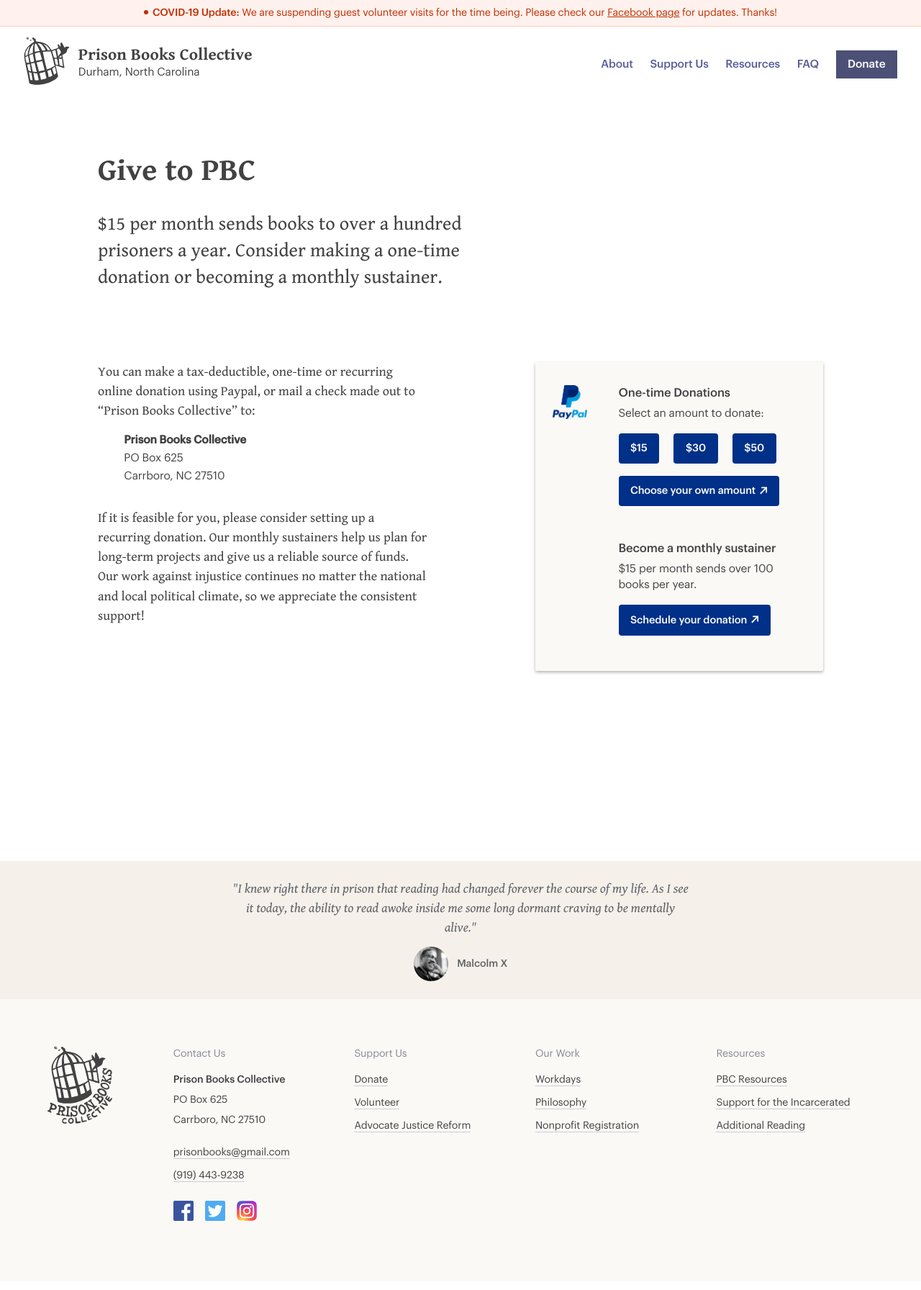
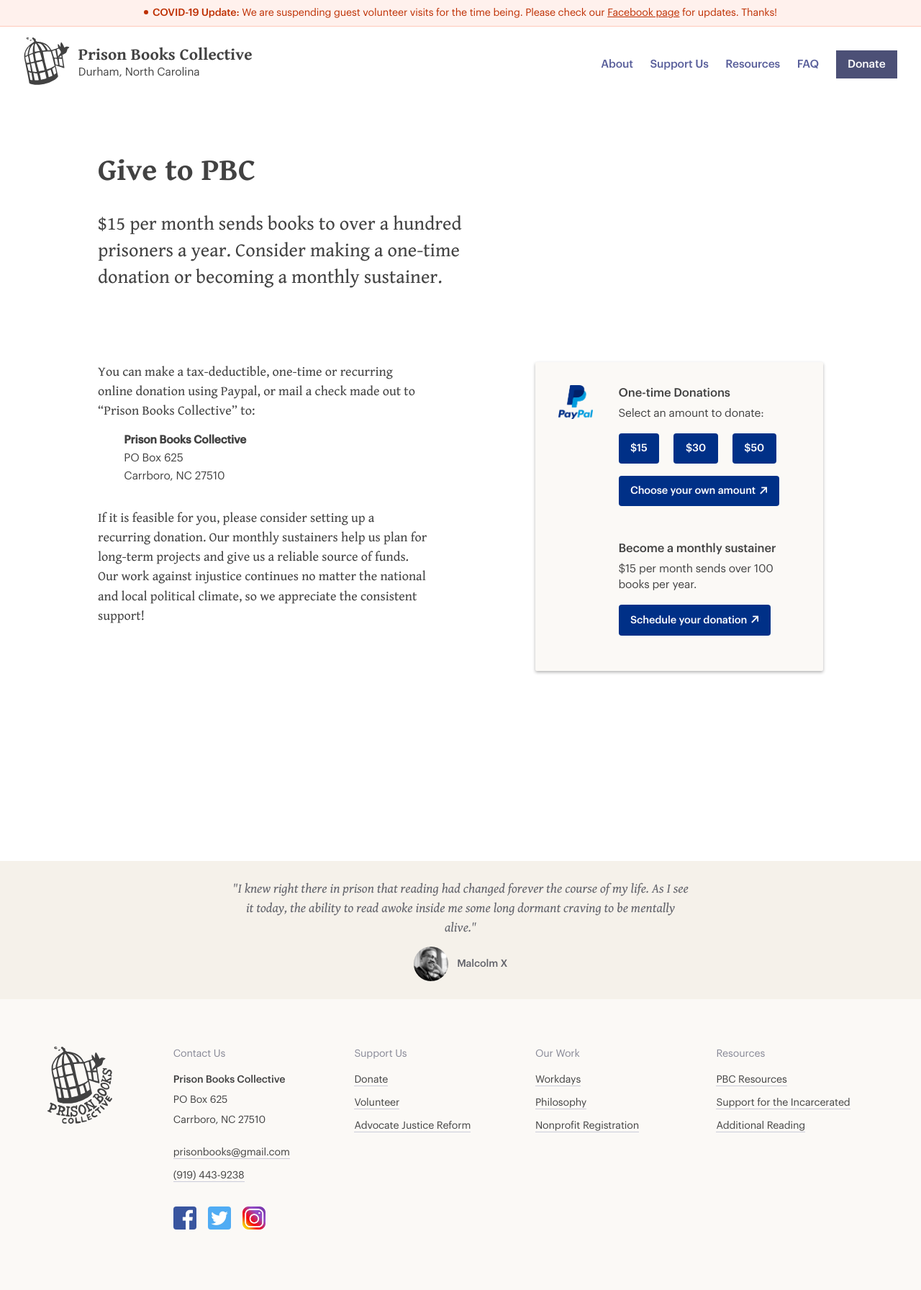
Before and after one commit to prisonbookscollective/prisonbookscollective.github.io, a Jekyll site: the page built from donate.md, in a window 1280 px wide. Shown: the whole page at 72% size. Built offline with Jekyll 4.4.1, drawn with Linux system fonts in a browser that asks for light colours.

Commit message:
Updates some text, other things

```diff
--- a/donate.md
+++ b/donate.md
@@ -22,7 +22,7 @@
 			<a href="#" class="btn-donate">$15</a>
 			<a href="#" class="btn-donate">$30</a>
 			<a href="#" class="btn-donate">$50</a>
-			<a href="#" class="btn-donate choose-own arrow arrow-white">Choose your own amount</a>
+			<a href="https://www.paypal.com/cgi-bin/webscr?cmd=_s-xclick&hosted_button_id=NJX6X5LCH2GYA" class="btn-donate choose-own arrow arrow-white">Choose your own amount</a>
 		</div>
 		<p class="label">Become a monthly sustainer</p>
 		<p>$15 per month sends over 100 books per year.</p>
--- a/styles/sass/nav.scss
+++ b/styles/sass/nav.scss
@@ -230,12 +230,17 @@
   }
 
   .social-links {
-    margin-top: 1.5rem;
+    margin-top: 2rem;
     padding: 0;
 
     li {
       display: inline-block;
       margin-right: 0.75rem;
+
+      img {
+        border-radius: 4px;
+        max-width: 32px;
+      }
 
       a:hover { img { opacity: 0.8; } }
     }
--- a/styles/sass/pages.scss
+++ b/styles/sass/pages.scss
@@ -264,8 +264,8 @@
 /* === Support Us === */
 
 .support-method {
-	@include fade-up-in;
-	animation-delay: calc(0.5s + 0.3s * var(--index));
+	@include fade-in;
+	animation-delay: calc(0.6s + 0.3s * var(--index));
 	border-bottom: 1px solid $gray-02;
 	display: flex;
 	margin-bottom: 4rem;
@@ -459,7 +459,7 @@
 		@include fade-in;
 		animation-delay: 0.75s;
 		background: url('/img/logo-paypal.png'), $gold-04;
-		background-position: 24px 32px;
+		background-position: 32px 32px;
 		background-repeat: no-repeat;
 		background-size: 48px;
 		border-radius: 2px;
```
Also changed, not shown: about.md (+6 -6 lines), support-us.md (+1 -1 lines), img/logo-facebook.jpg, img/logo-instagram.jpg, img/logo-twitter.jpg.
